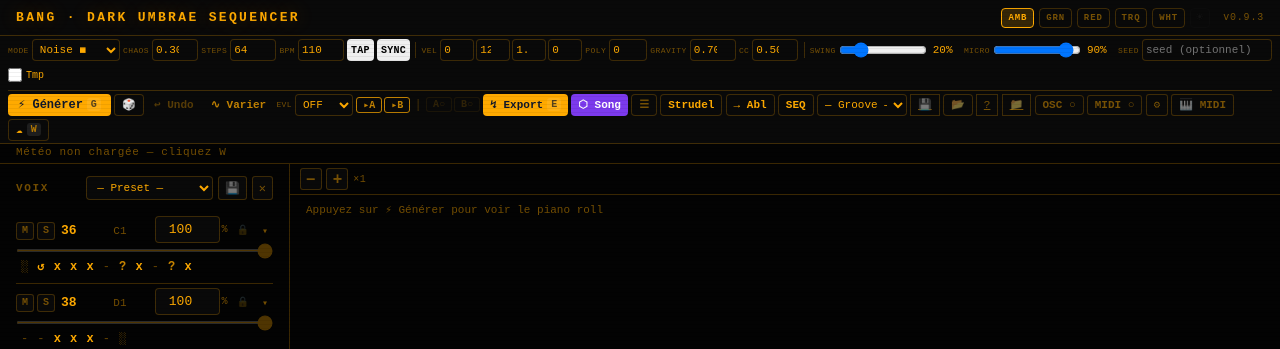
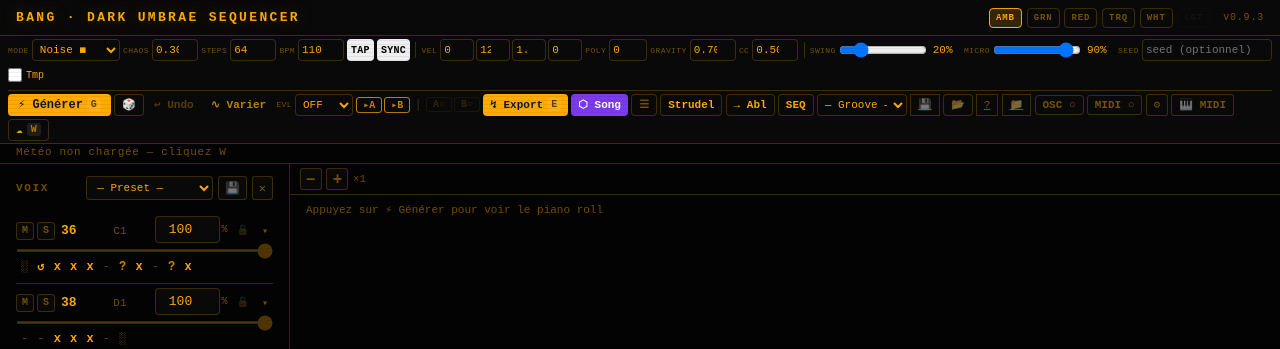
Before and after one commit to obareau/bang, a FastAPI app: page / in a window 1280 px wide. Shown: the top 349 px of the page. Run offline with FastAPI, Linux system fonts and the light colour scheme.

Commit message:
Fix: bouton thème light LGT (☀ illisible en Courier New)
Co-Authored-By: Claude Sonnet 4.6 <noreply@anthropic.com>

```diff
--- a/templates/index.html
+++ b/templates/index.html
@@ -121,7 +121,7 @@
     }
     .th-btn:hover, .th-btn.active { border-color: var(--accent); color: var(--accent); }
     .th-btn.active { background: var(--accent-dim); }
-    .th-btn-light { font-size: 12px; padding: 0 5px; }
+    .th-btn-light { }
     #ver { color: var(--accent-mid); font-size: 10px; letter-spacing: .08em; margin-left: .5rem; }
 
     /* Weather bar */
@@ -1047,7 +1047,7 @@
     <button class="th-btn"        data-theme="red"       onclick="setTheme('red')"       title="Red">RED</button>
     <button class="th-btn"        data-theme="turquoise" onclick="setTheme('turquoise')" title="Turquoise">TRQ</button>
     <button class="th-btn"        data-theme="white"     onclick="setTheme('white')"     title="White">WHT</button>
-    <button class="th-btn th-btn-light" data-theme="light" onclick="setTheme('light')"  title="Thème clair">☀</button>
+    <button class="th-btn th-btn-light" data-theme="light" onclick="setTheme('light')"  title="Thème clair">LGT</button>
     <span id="ver">v{{ app_version }}</span>
   </div>
 </header>
```
